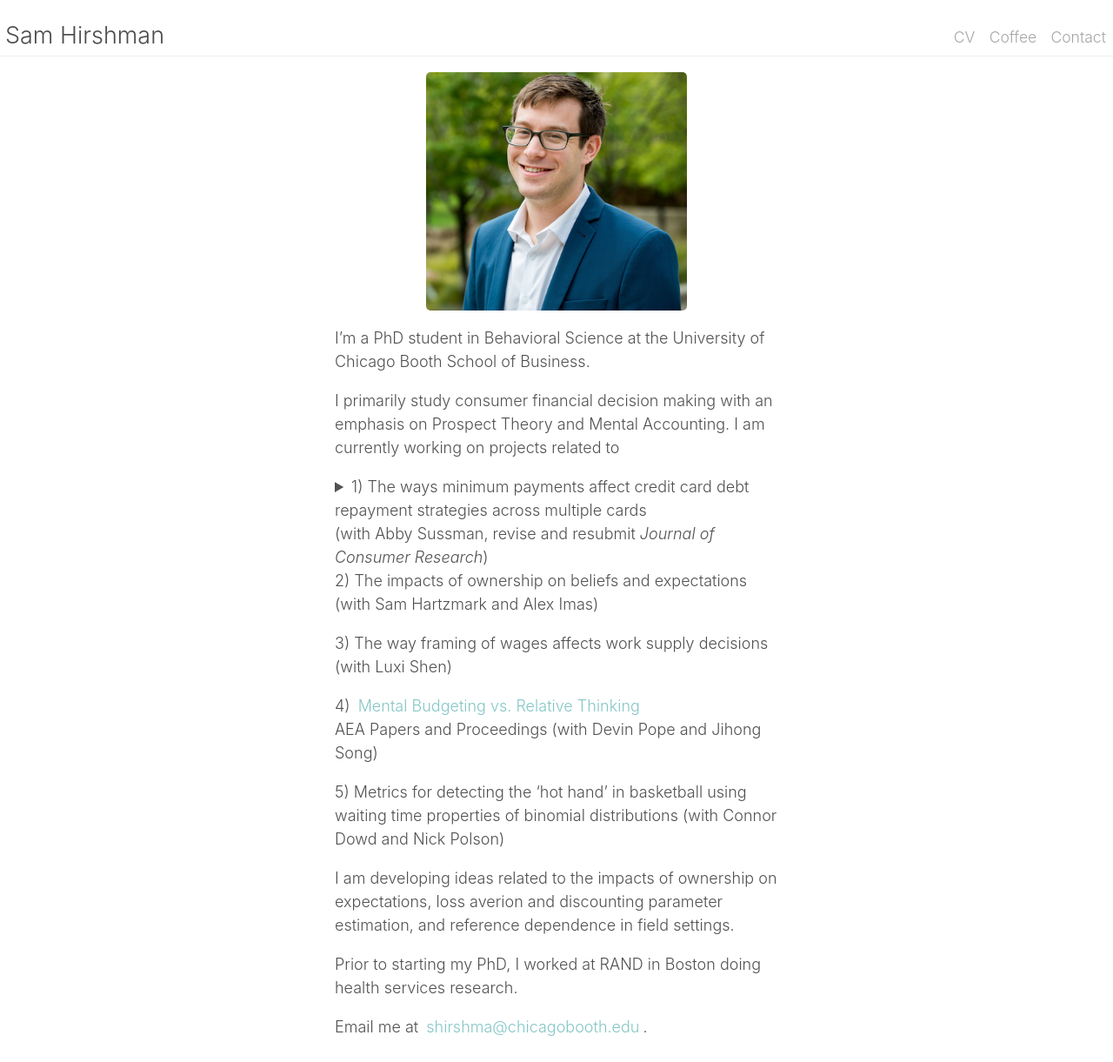
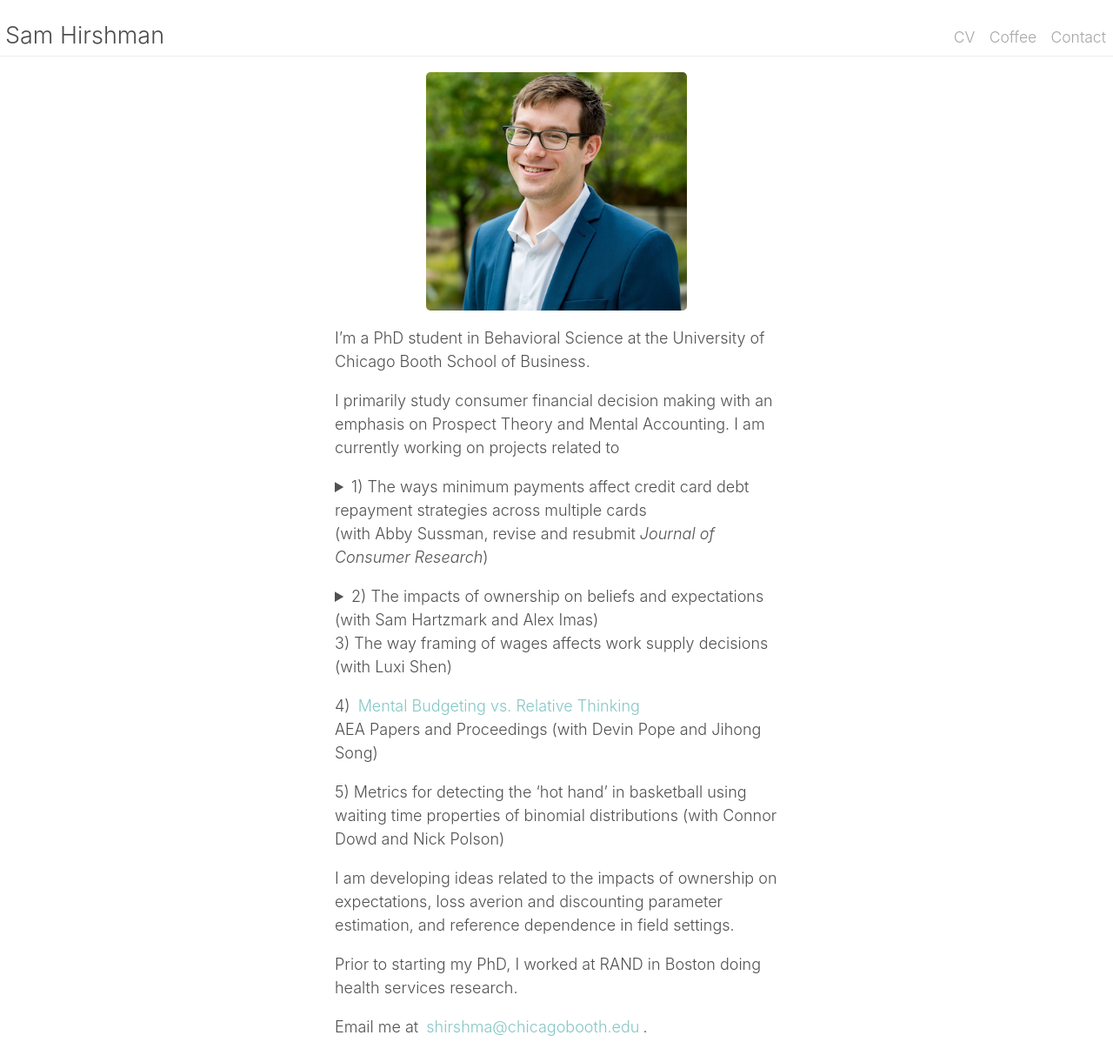
Before and after one commit to shirshma/shirshma.github.io, a Jekyll site: the page built from index.md, in a window 1280 px wide. Shown: the whole page at 87% size. Built offline with Jekyll 4.4.1, drawn with Linux system fonts in a browser that asks for light colours.

Commit message:
Update index.md

```diff
--- a/index.md
+++ b/index.md
@@ -16,7 +16,11 @@ While debt can provide important flexibility and opportunity for consumers, inte
    </p>
    </details>
 
-  <p> 2) The impacts of ownership on beliefs and expectations <br> (with Sam Hartzmark and Alex Imas)
+  <p><details><summary> 2) The impacts of ownership on beliefs and expectations <br> (with Sam Hartzmark and Alex Imas) </summary>
+  <p>
+
+   </p>
+  </details>
   <p> 3) The way framing of wages affects work supply decisions <br> (with Luxi Shen)
  <p> 4) <a href='/public/Website_mental_budgeting.pdf'> Mental Budgeting vs. Relative Thinking</a><br>
         AEA Papers and Proceedings (with Devin Pope and Jihong Song)
```
